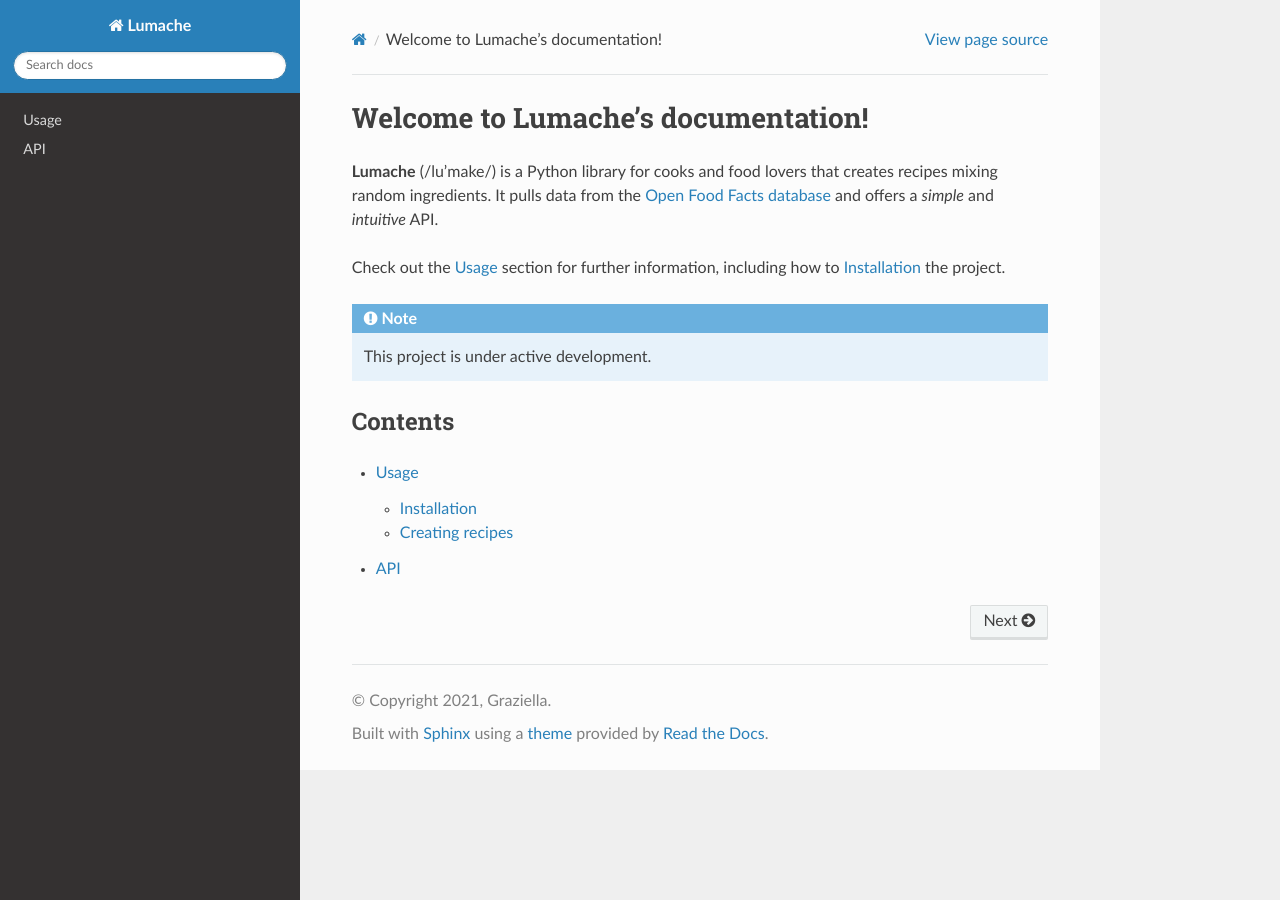
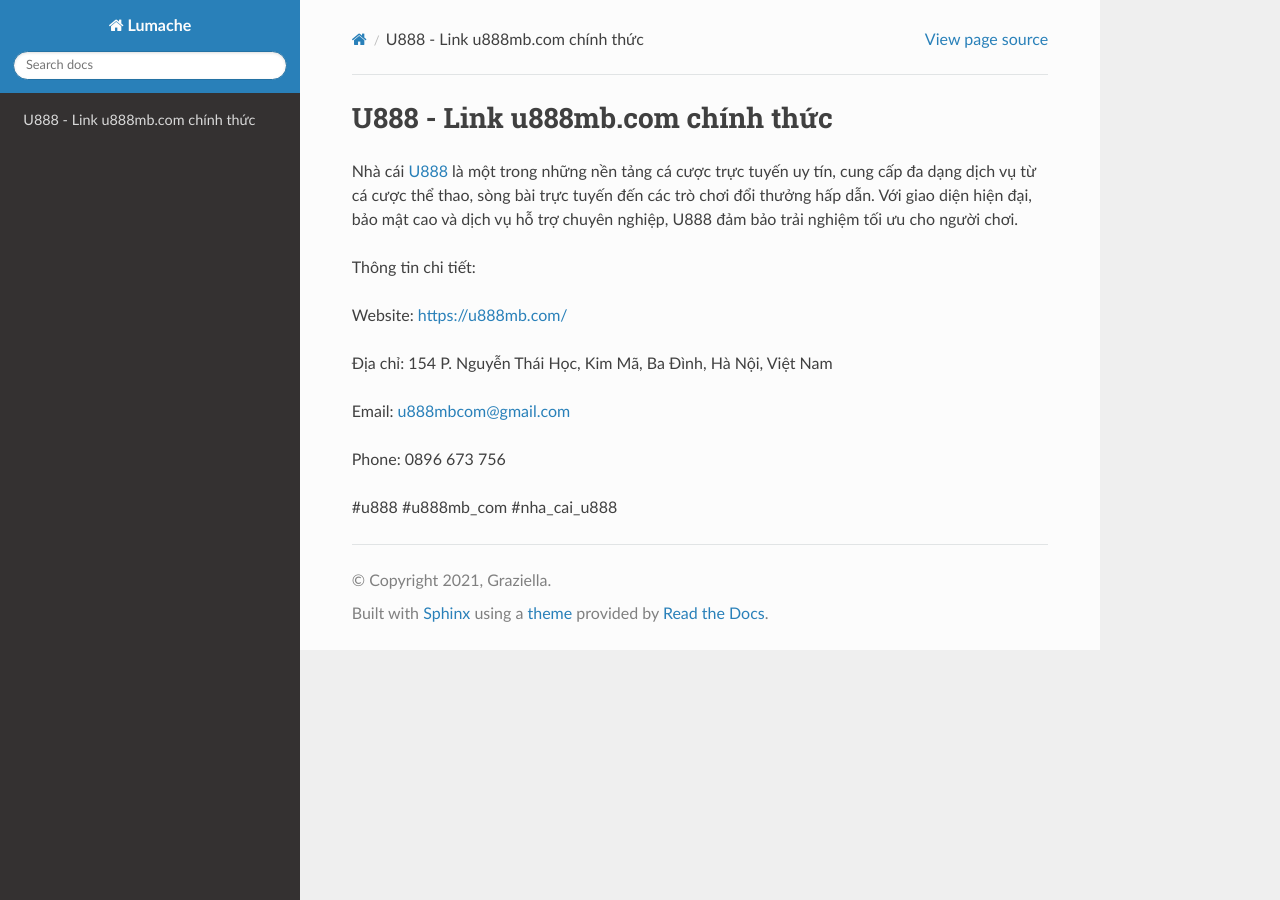
Before and after one commit to parkisngan19/u888mbcom, a Sphinx documentation site: the page built from docs/source/index.rst, in a window 1280 px wide. Built offline with Sphinx 7.4.7 and the Read the Docs theme 3.1.0, drawn with Linux system fonts in a browser that asks for light colours.

Commit message:
Update index.rst

```diff
--- a/docs/source/index.rst
+++ b/docs/source/index.rst
@@ -1,22 +1,16 @@
-Welcome to Lumache's documentation!
+U888 - Link u888mb.com chính thức
 ===================================
 
-**Lumache** (/lu'make/) is a Python library for cooks and food lovers
-that creates recipes mixing random ingredients.
-It pulls data from the `Open Food Facts database <https://world.openfoodfacts.org/>`_
-and offers a *simple* and *intuitive* API.
+Nhà cái `U888 <https://u888mb.com/>`_ là một trong những nền tảng cá cược trực tuyến uy tín, cung cấp đa dạng dịch vụ từ cá cược thể thao, sòng bài trực tuyến đến các trò chơi đổi thưởng hấp dẫn. Với giao diện hiện đại, bảo mật cao và dịch vụ hỗ trợ chuyên nghiệp, U888 đảm bảo trải nghiệm tối ưu cho người chơi.
 
-Check out the :doc:`usage` section for further information, including
-how to :ref:`installation` the project.
+Thông tin chi tiết:
 
-.. note::
+Website: https://u888mb.com/
 
-   This project is under active development.
+Địa chỉ: 154 P. Nguyễn Thái Học, Kim Mã, Ba Đình, Hà Nội, Việt Nam
 
-Contents
---------
+Email: u888mbcom@gmail.com
 
-.. toctree::
+Phone: 0896 673 756
 
-   usage
-   api
+#u888 #u888mb_com #nha_cai_u888
```
